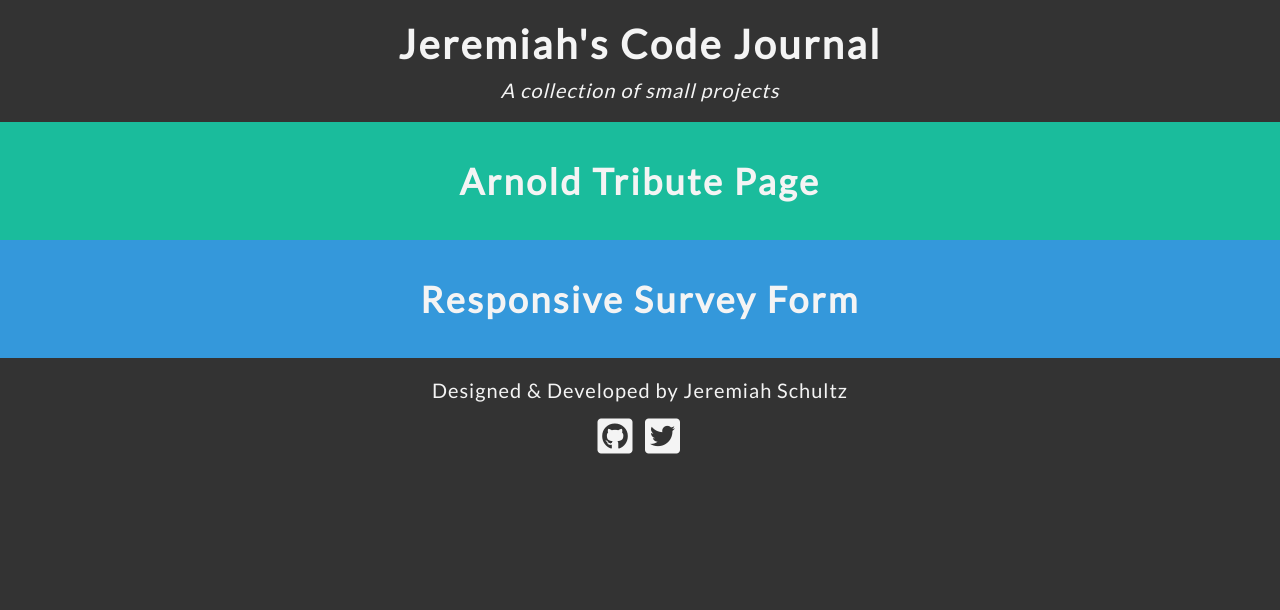
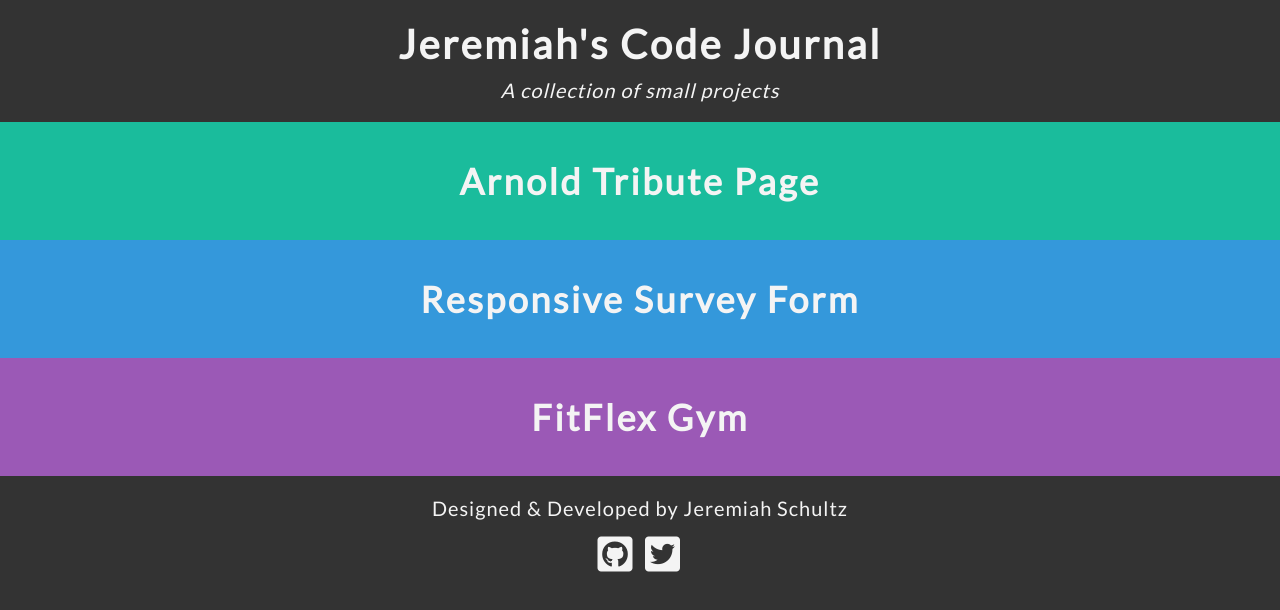
Before and after one commit to yojeremiah/code-journal, a plain HTML site: page index.html in a window 1280 px wide. Drawn offline with Linux system fonts and the light colour scheme.

Commit message:
Add FitFlex entry to index

```diff
--- a/index.html
+++ b/index.html
@@ -22,6 +22,7 @@
       <!-- Journal Entries -->
       <a href="tribute-page/tribute.html" class="entry color-1">Arnold Tribute Page</a>
       <a href="responsive-survey/survey.html" class="entry color-2">Responsive Survey Form</a>
+      <a href="fitflex-gym/fitflex.html" class="entry color-3">FitFlex Gym</a>
     </main>
 
     <!-- Footer -->
```
